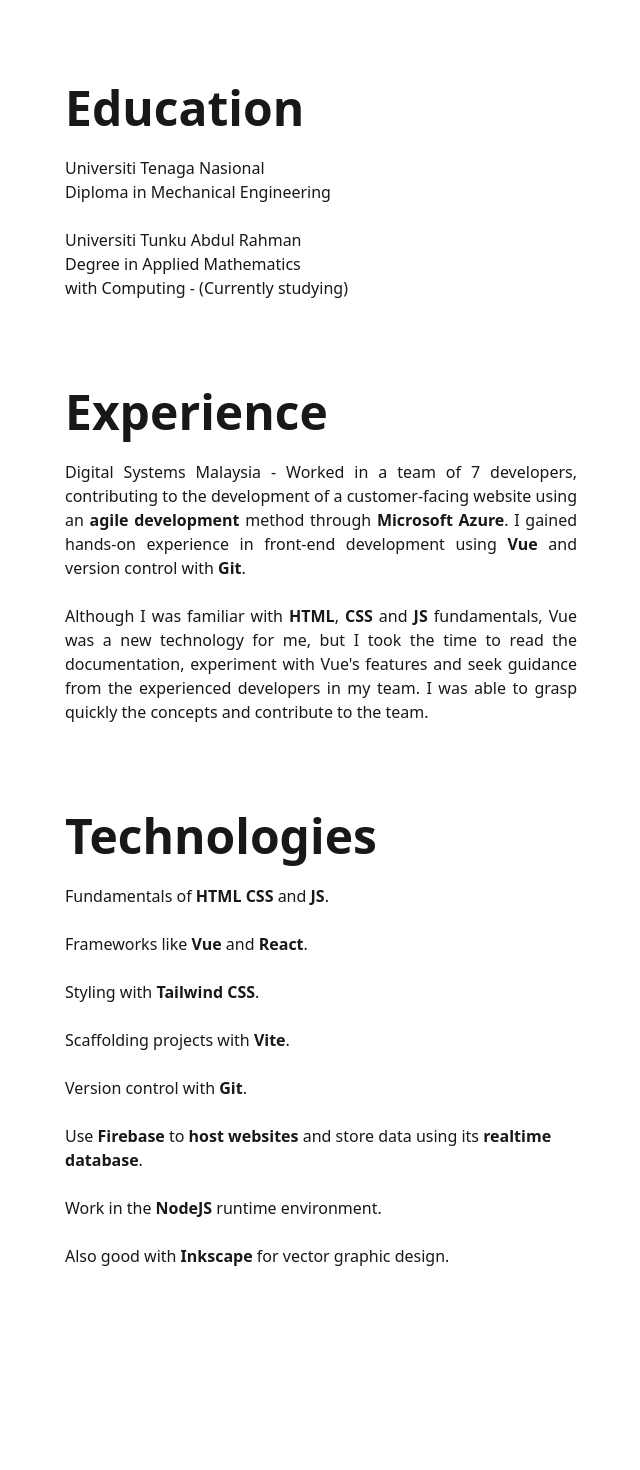
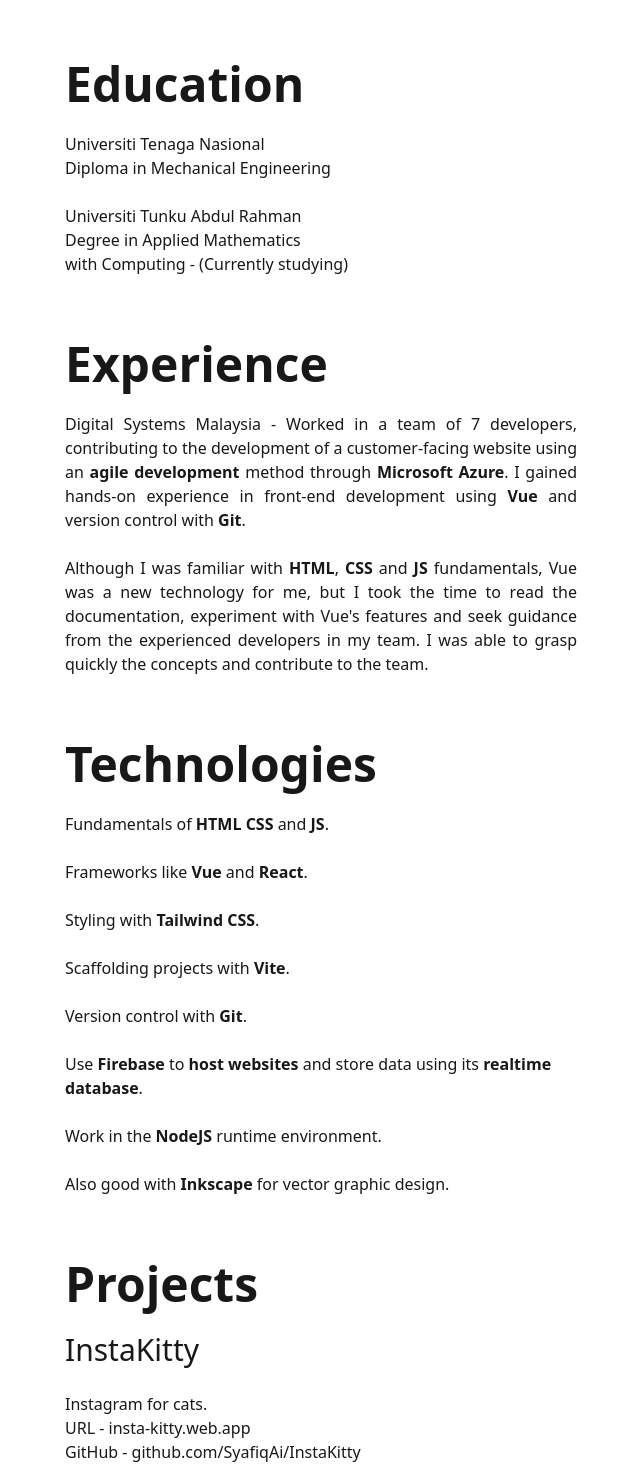
Before and after one commit to SyafiqAi/portfolio, a Vue app: page / in a window 1280 px wide. Shown: the part 1060-2530 px from the top of the page, without its empty margins (191-831 px from the left). Before the commit the page ends 2416 px from the top, so only its background shows below. Built offline with nearby package versions, Linux system fonts and the light colour scheme.

Commit message:
added  projects, section template

```diff
--- a/src/components/Technologies.vue
+++ /dev/null
@@ -1,32 +0,0 @@
-<template>
-    <section class="mb-16">
-        <h2 class="">Technologies</h2>
-            <ul class="*:pb-6 lg:max-w-[40vw]">
-                <li>
-                    Fundamentals of <strong>HTML</strong> <strong>CSS</strong> and <strong>JS</strong>.
-                </li>
-                <li>
-                    Frameworks like <strong>Vue</strong> and <strong>React</strong>.
-                </li>
-                <li>
-                    Styling with <strong>Tailwind CSS</strong>.
-                </li>
-                <li>
-                    Scaffolding projects with <strong>Vite</strong>.
-                </li>
-                <li>
-                    Version control with <strong>Git</strong>.
-                </li>
-                <li>
-                    Use <strong>Firebase</strong> to <strong>host websites</strong> and store data
-                    using its <strong>realtime database</strong>.
-                </li>
-                <li>
-                    Work in the <strong>NodeJS</strong> runtime environment.
-                </li>
-                <li>
-                    Also good with <strong>Inkscape</strong> for vector graphic design.
-                </li>
-            </ul>
-    </section>
-</template>
--- a/src/components/Education.vue
+++ b/src/sections/Education.vue
@@ -1,10 +1,10 @@
 <template>
-    <section class="mb-16">
-        <h2>Education</h2>
-
-        <div class="*:pb-6 lg:max-w-[40vw]">
+    <SectionTemplate title="Education">
             <p>Universiti Tenaga Nasional <br> Diploma in Mechanical Engineering</p>
             <p>Universiti Tunku Abdul Rahman <br> Degree in Applied Mathematics <br> with Computing - (Currently studying)</p>
-        </div>
-    </section>
+    </SectionTemplate>
 </template>
+
+<script setup>
+import SectionTemplate from './SectionTemplate.vue'
+</script>
--- a/src/components/Experience.vue
+++ b/src/sections/Experience.vue
@@ -1,8 +1,5 @@
 <template>
-    <section class="mb-16">
-        <h2 class="">Experience</h2>
-
-        <div class="*:pb-6 lg:max-w-[40vw]">
+    <SectionTemplate title="Experience">
             <p>
                 Digital Systems Malaysia - Worked in a team of 7 developers, contributing to the
                 development of a customer-facing website using an <strong>agile development</strong>
@@ -18,6 +15,9 @@
                 Vue's features and seek guidance from the experienced developers in my team. I was
                 able to grasp quickly the concepts and contribute to the team.
             </p>
-        </div>
-    </section>
+    </SectionTemplate>
 </template>
+
+<script setup>
+import SectionTemplate from './SectionTemplate.vue'
+</script>
--- a/src/components/Introduction.vue
+++ b/src/sections/Introduction.vue
@@ -1,7 +1,5 @@
 <template>
-    <section class="mb-16">
-        <h2>Introduction</h2>
-        <div class="*:pb-6 lg:max-w-[40vw]">
+    <SectionTemplate title="Introduction">
             <p>
                 I'm a final year student at University Tunku Abdul Rahman.
             </p>
@@ -9,6 +7,9 @@
                 My internship at <strong>Digital Systems Malaysia</strong> has allowed me to apply my skills
                 in a professional setting and further develop my interest in web development.
             </p>
-        </div>
-    </section>
+    </SectionTemplate>
 </template>
+
+<script setup>
+import SectionTemplate from './SectionTemplate.vue'
+</script>
--- /dev/null
+++ b/src/sections/Projects.vue
@@ -0,0 +1,18 @@
+<template>
+    <SectionTemplate title="Projects">
+        <h3 class="text-3xl">
+            InstaKitty
+        </h3>
+        <p>
+            Instagram for cats.
+            <br>
+            URL - <a href="https://insta-kitty.web.app/" target="_blank" class="hover:underline">insta-kitty.web.app</a>
+            <br>
+            GitHub - <a href="https://github.com/SyafiqAi/InstaKitty" target="_blank" class="hover:underline">github.com/SyafiqAi/InstaKitty</a>
+        </p>
+    </SectionTemplate>
+</template>
+
+<script setup>
+import SectionTemplate from './SectionTemplate.vue'
+</script>
--- /dev/null
+++ b/src/sections/SectionTemplate.vue
@@ -0,0 +1,12 @@
+<template>
+    <section class="mb-16">
+        <h2>{{ title }}</h2>
+        <div class="*:mb-6 lg:max-w-[40vw]">
+            <slot></slot>
+        </div>
+    </section>
+</template>
+
+<script setup>
+const props = defineProps(['title'])
+</script>
--- /dev/null
+++ b/src/sections/Technologies.vue
@@ -0,0 +1,35 @@
+<template>
+    <SectionTemplate title="Technologies">
+        <ul class="*:mb-6">
+            <li>
+                Fundamentals of <strong>HTML</strong> <strong>CSS</strong> and <strong>JS</strong>.
+            </li>
+            <li>
+                Frameworks like <strong>Vue</strong> and <strong>React</strong>.
+            </li>
+            <li>
+                Styling with <strong>Tailwind CSS</strong>.
+            </li>
+            <li>
+                Scaffolding projects with <strong>Vite</strong>.
+            </li>
+            <li>
+                Version control with <strong>Git</strong>.
+            </li>
+            <li>
+                Use <strong>Firebase</strong> to <strong>host websites</strong> and store data
+                using its <strong>realtime database</strong>.
+            </li>
+            <li>
+                Work in the <strong>NodeJS</strong> runtime environment.
+            </li>
+            <li>
+                Also good with <strong>Inkscape</strong> for vector graphic design.
+            </li>
+        </ul>
+    </SectionTemplate>
+</template>
+
+<script setup>
+import SectionTemplate from './SectionTemplate.vue'
+</script>
--- a/src/views/HomeView.vue
+++ b/src/views/HomeView.vue
@@ -1,8 +1,9 @@
 <script setup>
-import Introduction from '../components/Introduction.vue'
-import Education from '../components/Education.vue'
-import Experience from '../components/Experience.vue'
-import Technologies from '../components/Technologies.vue'
+import Introduction from '../sections/Introduction.vue'
+import Education from '../sections/Education.vue'
+import Experience from '../sections/Experience.vue'
+import Technologies from '../sections/Technologies.vue'
+import Projects from '../sections/Projects.vue'
 import GeometryArt from '../assets/figures/GeometryArt.vue'
 import { ref } from 'vue'
 import { changeColor } from '../utilities/colors.js'
@@ -36,5 +37,7 @@
       <Experience />
 
       <Technologies />
+
+      <Projects />
   </main>
 </template>
```
